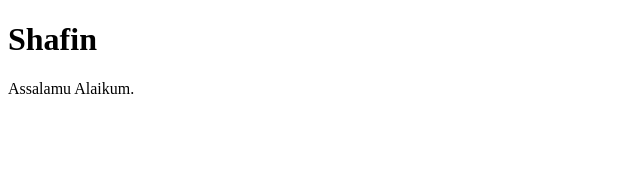
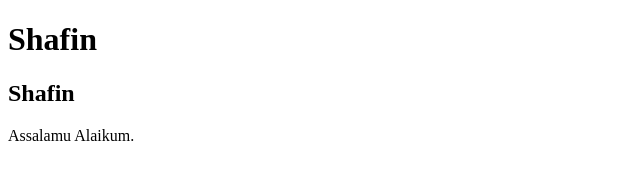
Before and after one commit to shafin56789/Learning, a plain HTML site: page index.html in a window 1280 px wide. Shown: the whole page, without its empty margins (0-640 px from the left). Drawn offline with Linux system fonts and the light colour scheme.

Commit message:
Another heading

```diff
--- a/index.html
+++ b/index.html
@@ -5,7 +5,7 @@
     </head>
     <body>
         <h1>Shafin</h1>
-
+        <h2>Shafin</h2>
         <p>Assalamu Alaikum.</p>
     </body>
 </html>
```
